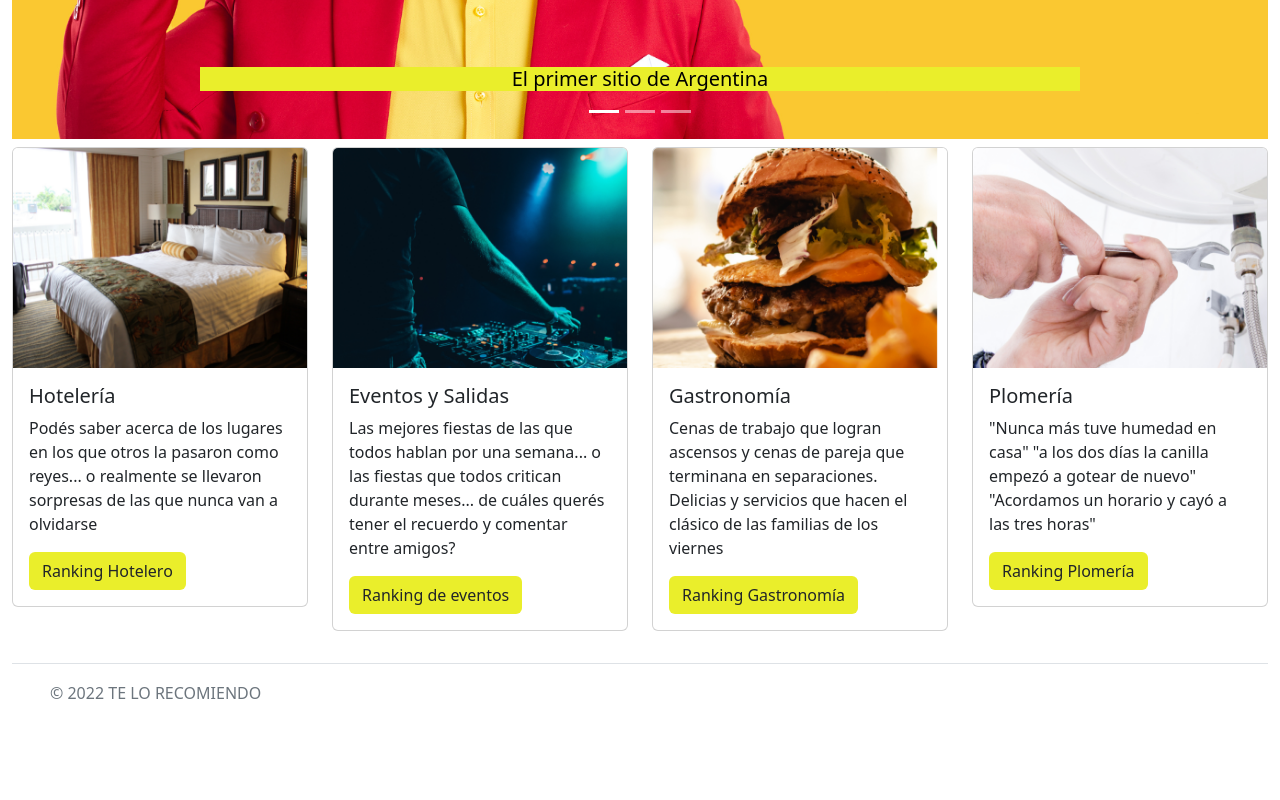
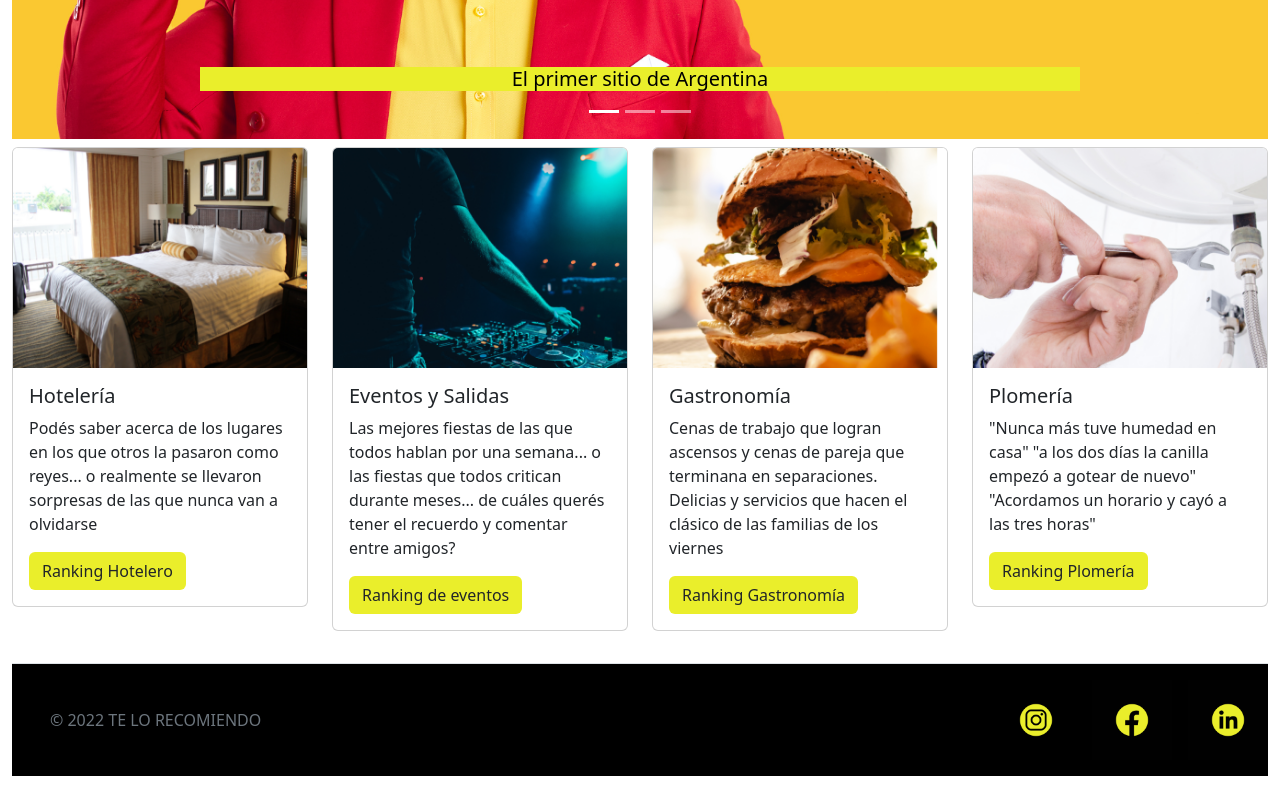
Before and after one commit to goliver1982/SegundaEntrega, a plain HTML site: page index.html in a window 1280 px wide. Shown: the part 592-1392 px from the top of the page. Before the commit the page ends 1337 px from the top, so only its background shows below. Drawn offline with nearby package versions, Linux system fonts and the light colour scheme.

Commit message:
rs footer logos

```diff
--- a/index.html
+++ b/index.html
@@ -170,7 +170,7 @@
 
     <!-- FOOTER -->
 
-    <footer class="d-flex flex-wrap justify-content-between align-items-center py-3 my-4 border-top">
+    <footer" class="d-flex flex-wrap justify-content-between align-items-center py-3 my-4 border-top pieDePagina">
         <div class="col-md-4 d-flex align-items-center">
             <a href="/" class="mb-3 me-2 mb-md-0 text-muted text-decoration-none lh-1">
                 <svg class="bi" width="30" height="24">
@@ -181,22 +181,22 @@
         </div>
 
         <ul class="nav col-md-4 justify-content-end list-unstyled d-flex">
-            <li class="ms-3"><a class="text-muted" href="#"><svg class="bi" width="24" height="24">
+            <li class="ms-3"><a class="text-muted" href="#"> <img src="img/LogoIns.png" width="80" height="80" alt="">
                         <use xlink:href="#twitter" />
                     </svg></a></li>
-            <li class="ms-3"><a class="text-muted" href="#"><svg class="bi" width="24" height="24">
+            <li class="ms-3"><a class="text-muted" href="#"> <img src="img/LogoFb.png" width="80" height="80" alt="">
                         <use xlink:href="#instagram" />
                     </svg></a></li>
-            <li class="ms-3"><a class="text-muted" href="#"><svg class="bi" width="24" height="24">
+            <li class="ms-3"><a class="text-muted" href="#"> <img src="img/LogoLin.png" width="80" height="80" alt="">
                         <use xlink:href="#facebook" />
                     </svg></a></li>
         </ul>
-    </footer>
+        </footer>
 
-    <!-- JavaScript Bundle with Popper -->
-    <script src="https://cdn.jsdelivr.net/npm/bootstrap@5.2.0/dist/js/bootstrap.bundle.min.js"
-        integrity="sha384-A3rJD856KowSb7dwlZdYEkO39Gagi7vIsF0jrRAoQmDKKtQBHUuLZ9AsSv4jD4Xa"
-        crossorigin="anonymous"></script>
+        <!-- JavaScript Bundle with Popper -->
+        <script src="https://cdn.jsdelivr.net/npm/bootstrap@5.2.0/dist/js/bootstrap.bundle.min.js"
+            integrity="sha384-A3rJD856KowSb7dwlZdYEkO39Gagi7vIsF0jrRAoQmDKKtQBHUuLZ9AsSv4jD4Xa"
+            crossorigin="anonymous"></script>
 </body>
 
 </html>
--- a/style.css
+++ b/style.css
@@ -33,3 +33,8 @@
 
     background-color: #eaee2b;
 }
+
+.pieDePagina {
+    background-color: black;
+
+}
```
Also changed, not shown: img/LogoFb.png (added), img/LogoIns.png (added), img/LogoLin.png (added).
